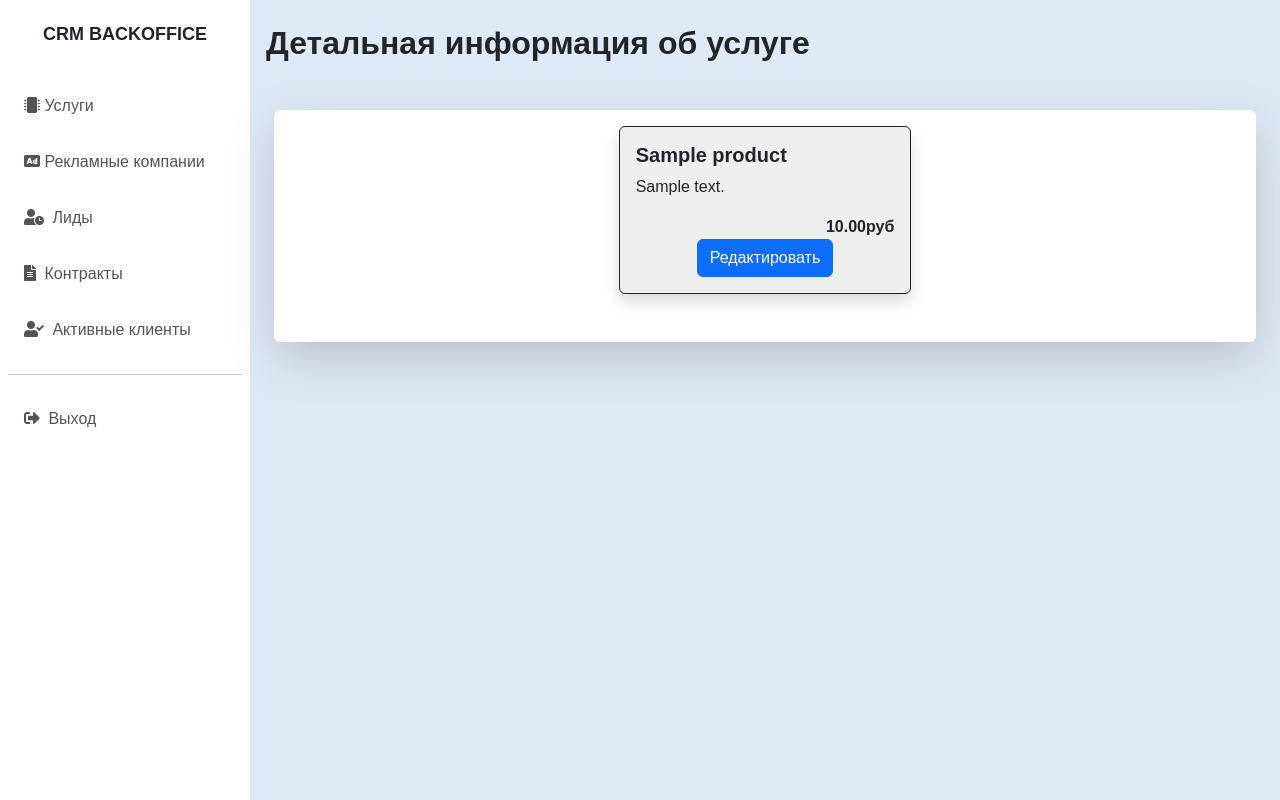
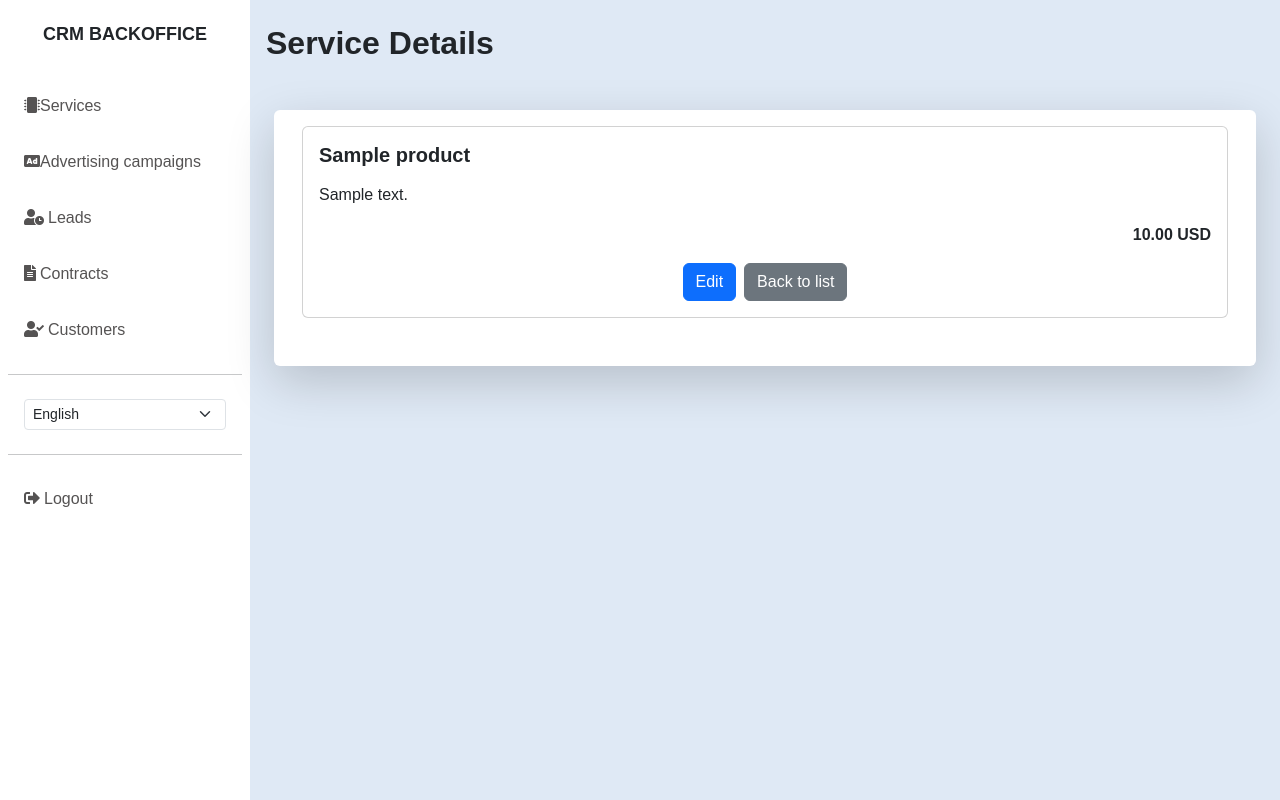
Before and after one commit to Maksim-Gubenin/CRM-system, a Django app: template products/templates/products/products-detail.html in a window 1280 px wide. Run offline with Django 5.2, Linux system fonts and the light colour scheme; a user stored in the database is signed in; tables that the repository leaves empty hold one stand-in row (values such as "Sample post"); the template is opened without the code that fills it: values that come from a table or form of the project are taken from there, most other values are stand-ins (such as "Sample title", 1, 10 or a date in 2020).

Commit message:
feat(i18n): Added code internalization.
- Add support for Russian and English languages;
- Add i18n_patterns;
- Code internalization by base templates;
- Code internalization by products templates;
- Modified style by products-detail.html and products-delete.html;
- Code internalization by products forms.

```diff
--- a/config/urls.py
+++ b/config/urls.py
@@ -16,16 +16,21 @@ Including another URLconf
 """
 
 from django.conf import settings
+from django.conf.urls.i18n import i18n_patterns
 from django.conf.urls.static import static
 from django.contrib import admin
 from django.urls import include, path
 
 urlpatterns = [
     path("admin/", admin.site.urls),
+    path("i18n/", include("django.conf.urls.i18n")),
+] + static(settings.STATIC_URL, document_root=settings.STATIC_ROOT)
+
+urlpatterns += i18n_patterns(
     path("crm/", include("crm.urls")),
     path("leads/", include("leads.urls")),
     path("advertisements/", include("advertisements.urls")),
     path("products/", include("products.urls")),
     path("customers/", include("customers.urls")),
     path("contracts/", include("contracts.urls")),
-] + static(settings.STATIC_URL, document_root=settings.STATIC_ROOT)
+)
--- a/products/templates/products/products-detail.html
+++ b/products/templates/products/products-detail.html
@@ -1,21 +1,26 @@
 {% extends "_base.html" %}
+{% load i18n %}
 
 {% block content %}
-<h2 class="fw-bold">Детальная информация об услуге</h2>
+<h2 class="fw-bold">{% trans "Service Details" %}</h2>
 <div class="row bg-white px-3 py-3 mx-2 my-5 rounded pb-5 shadow-lg">
-    <div class="col"></div>
     <div class="col">
-        <div class="card border-dark shadow" style="background: #eee">
+        <div class="card product-card">
             <div class="card-body">
-                <h5 class="card-title fw-bold">{{ object.name }}</h5>
-                <p class="card-text">{{ object.description }}</p>
-                <div class="d-flex justify-content-end fw-bold">{{ object.cost }}руб</div>
-                <div class="d-flex justify-content-center fw-bold">
-                    <a href="/products/{{ object.pk }}/update" class="btn btn-primary">Редактировать</a>
+                <h5 class="card-title fw-bold mb-3">{{ object.name }}</h5>
+                <div class="card-text text-wrap text-break" style="word-wrap: break-word; overflow-wrap: break-word;">
+                    {{ object.description }}
+                </div>
+                <div class="d-flex justify-content-end fw-bold mt-3">
+                    {{ object.cost|floatformat:2 }} {% trans "USD" %}
+                </div>
+                <div class="d-flex justify-content-center mt-3 gap-2">
+                    <a href="{% url 'products:update' object.pk %}" class="btn btn-primary">{% trans "Edit" %}</a>
+                    <a href="{% url 'products:list' %}" class="btn btn-secondary">{% trans "Back to list" %}</a>
                 </div>
             </div>
         </div>
     </div>
-    <div class="col"></div>
 </div>
+
 {% endblock %}
--- a/static/style.css
+++ b/static/style.css
@@ -40,3 +40,13 @@ body {
     float: left;
     font-size: 9rem;
 }
+
+
+.card-text {
+    white-space: pre-wrap;
+    max-width: 100%;
+}
+.product-card {
+    max-width: 100%;
+    overflow: hidden;
+}
--- a/templates/_base.html
+++ b/templates/_base.html
@@ -1,6 +1,6 @@
-{% load static %}
+{% load static i18n %}
 
-<html lang="ru">
+<html lang="{{ LANGUAGE_CODE }}">
 <head>
     <meta charset="UTF-8">
     <meta name="viewport" content="width=device-width, initial-scale=1">
@@ -8,6 +8,19 @@
     <link rel="stylesheet" href="https://cdnjs.cloudflare.com/ajax/libs/font-awesome/5.15.4/css/all.min.css"/>
     <link href="https://cdn.jsdelivr.net/npm/bootstrap@5.3.0/dist/css/bootstrap.min.css" rel="stylesheet">
     <title>CRM</title>
+    <style>
+        .language-selector {
+            margin: 15px;
+            padding: 8px 12px;
+            border-radius: 4px;
+            border: 1px solid #ddd;
+            background-color: #f8f9fa;
+            cursor: pointer;
+        }
+        .language-selector:hover {
+            background-color: #e9ecef;
+        }
+    </style>
 </head>
 <body>
 
@@ -16,41 +29,58 @@
         <div class="header-box px-3 pt-4 pb-4">
             <h1 class="fs-4 nav-logo">
                 <span class="text-black text-uppercase font-weight-bold">
-                    <a class="link-dark text-decoration-none" href="/">CRM BACKOFFICE</a>
+                    <a class="link-dark text-decoration-none" href="/">{% trans "CRM BACKOFFICE" %}</a>
                 </span>
             </h1>
         </div>
         <ul class="list-unstyled px-2">
             {% if perms.products.view_product %}
             <li><a href="/products/" class="bar-item text-decoration-none px-3 py-3 d-block">
-                <span><i class="fas fa-microchip"></i></span><span class="ml-1"> Услуги</span>
+                <span><i class="fas fa-microchip"></i></span><span class="ml-1">{% trans "Services" %}</span>
             </a></li>
             {% endif %}
             {% if perms.advertisements.view_advertisement %}
             <li><a href="/ads/" class="bar-item text-decoration-none px-3 py-3 d-block">
-                <span><i class="fas fa-ad"></i></span><span class="ml-1"> Рекламные компании</span>
+                <span><i class="fas fa-ad"></i></span><span class="ml-1">{% trans "Advertising campaigns" %}</span>
             </a></li>
             {% endif %}
             {% if perms.leads.view_lead %}
             <li><a href="/leads/" class="bar-item text-decoration-none px-3 py-3 d-block">
-                <span><i class="fas fa-user-clock"></i></span><span class="px-1"> Лиды</span>
+                <span><i class="fas fa-user-clock"></i></span><span class="px-1">{% trans "Leads" %}</span>
             </a></li>
             {% endif %}
             {% if perms.contracts.view_contract %}
             <li><a href="/contracts/" class="bar-item text-decoration-none px-3 py-3 d-block">
-                <span><i class="fas fa-file-alt"></i></span><span class="px-1"> Контракты</span>
+                <span><i class="fas fa-file-alt"></i></span><span class="px-1">{% trans "Contracts" %}</span>
             </a></li>
             {% endif %}
             {% if perms.customers.view_customer %}
             <li><a href="/customers/" class="bar-item text-decoration-none px-3 py-3 d-block">
-                <span><i class="fas fa-user-check"></i></span><span class="px-1"> Активные клиенты</span>
+                <span><i class="fas fa-user-check"></i></span><span class="px-1">{% trans "Customers" %}</span>
             </a></li>
             {% endif %}
+
             <li>
                 <hr>
+                <form action="{% url 'set_language' %}" method="post" class="px-3 py-2">
+                    {% csrf_token %}
+                    <input name="next" type="hidden" value="{{ redirect_to }}">
+                    <select name="language" class="form-select form-select-sm" onchange="this.form.submit()">
+                        {% get_current_language as LANGUAGE_CODE %}
+                        {% get_available_languages as LANGUAGES %}
+                        {% get_language_info_list for LANGUAGES as languages %}
+                        {% for language in languages %}
+                        <option value="{{ language.code }}" {% if language.code == LANGUAGE_CODE %} selected {% endif %}>
+                            {{ language.name_local }}
+                        </option>
+                        {% endfor %}
+                    </select>
+                </form>
+                <hr>
             </li>
+
             <li><a href="/accounts/logout" class="bar-item text-decoration-none px-3 py-3 d-block">
-                <span><i class="fas fa-sign-out-alt"></i></span><span class="px-1"> Выход</span>
+                <span><i class="fas fa-sign-out-alt"></i></span><span class="px-1">{% trans "Logout" %}</span>
             </a></li>
         </ul>
     </div>
```
Also changed, not shown: config/settings.py (+13 -0 lines), products/forms.py (+14 -5 lines), products/templates/products/products-create.html (+4 -3 lines), products/templates/products/products-delete.html (+6 -4 lines), products/templates/products/products-list.html (+4 -3 lines), products/templates/products/products-update.html (+4 -3 lines).
